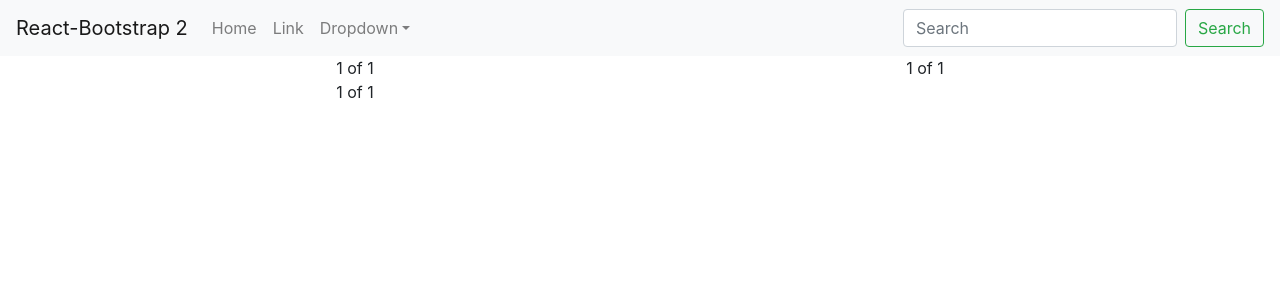
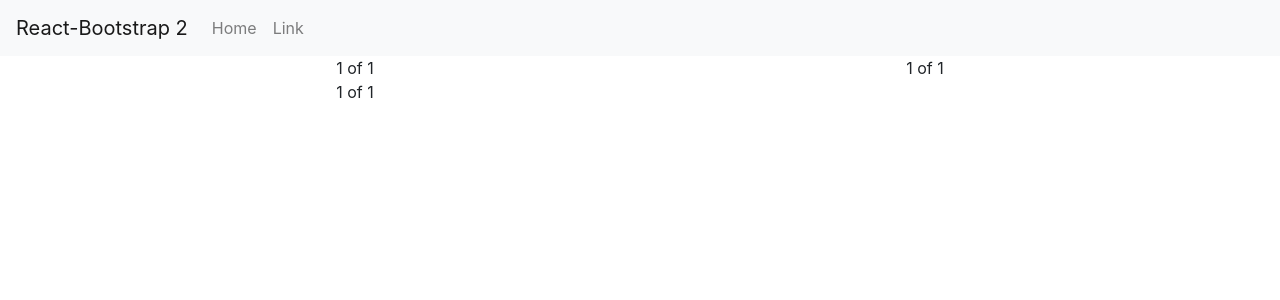
Before and after one commit to atith126/frontendpgs, a React (Create React App) app: page / in a window 1280 px wide. Shown: the top 300 px of the page. Built offline with nearby package versions, Linux system fonts and the light colour scheme.

Commit message:
Your commit message

```diff
--- a/src/App.js
+++ b/src/App.js
@@ -40,29 +40,18 @@ function App() {
 				  <Nav className="mr-auto">
 					  <Nav.Link href="/">Home</Nav.Link>
 					  <Nav.Link href="/MainContainer">Link</Nav.Link>
-					  <NavDropdown title="Dropdown" id="basic-nav-dropdown">
-							<NavDropdown.Item href="#action/3.1">Action</NavDropdown.Item>
-							<NavDropdown.Item href="#action/3.2">Another action</NavDropdown.Item>
-							<NavDropdown.Item href="#action/3.3">Something</NavDropdown.Item>
-							<NavDropdown.Divider />
-							<NavDropdown.Item href="#action/3.4">Separated link</NavDropdown.Item>
-					  </NavDropdown>
 				  </Nav>
-				  <Form inline>
-					  <FormControl type="text" placeholder="Search" className="mr-sm-2" />
-					  <Button variant="outline-success">Search</Button>
-				  </Form>
 			  </Navbar.Collapse>
 		  </Navbar>
 	<Router basename='/frontendpgs'>
-	  	{/* <Switch> */}
+	  	<Switch>
 			<Route exact path="/frontendpgs">
 				<Home />
 			</Route>
 			<Route exact path="/frontendpgs/MainContainer">
 				<MainContainer />
 			</Route>
-		{/* </Switch> */}
+		</Switch>
 	</Router>
 	  <Container>
 		<Row>
```
